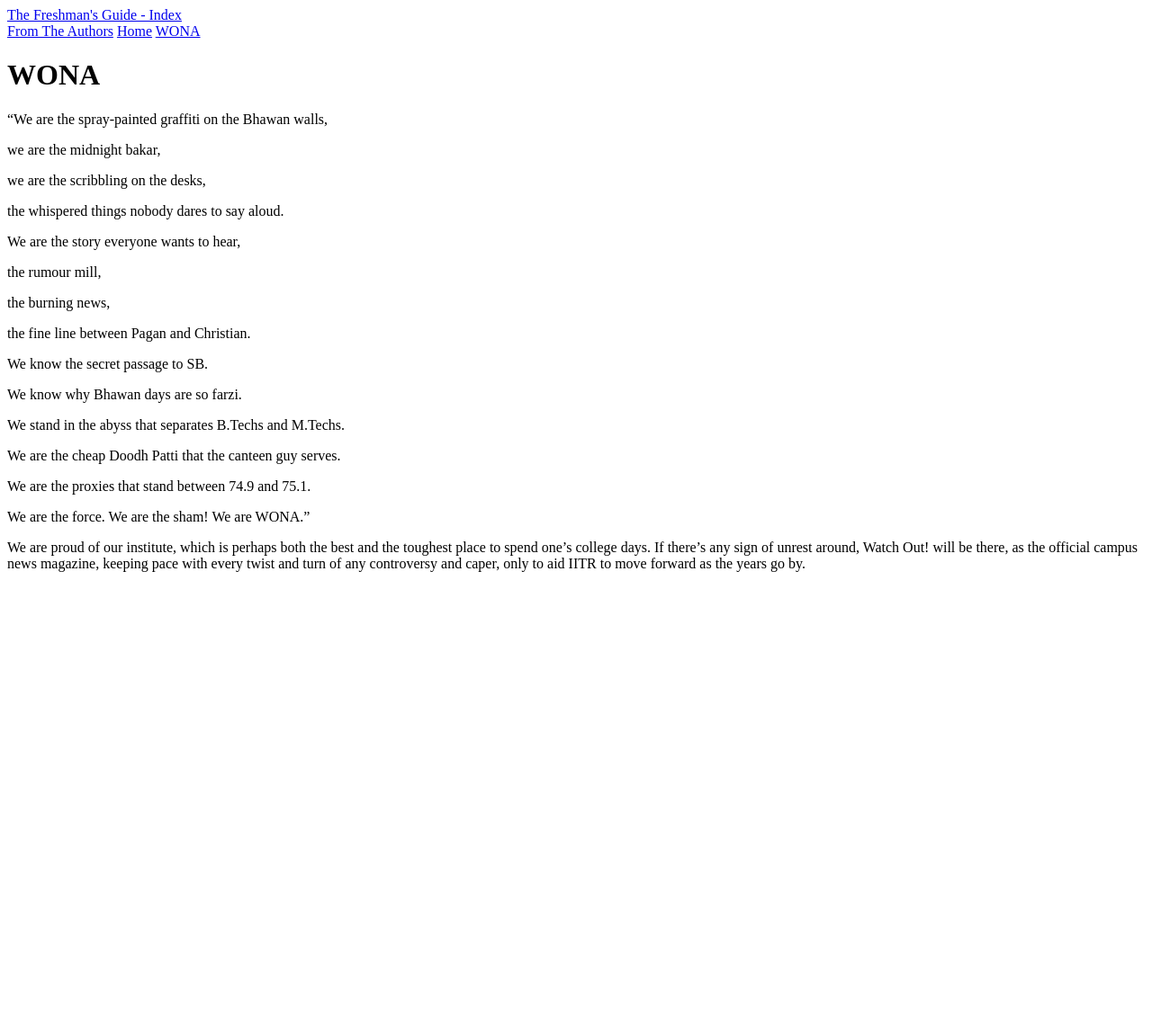
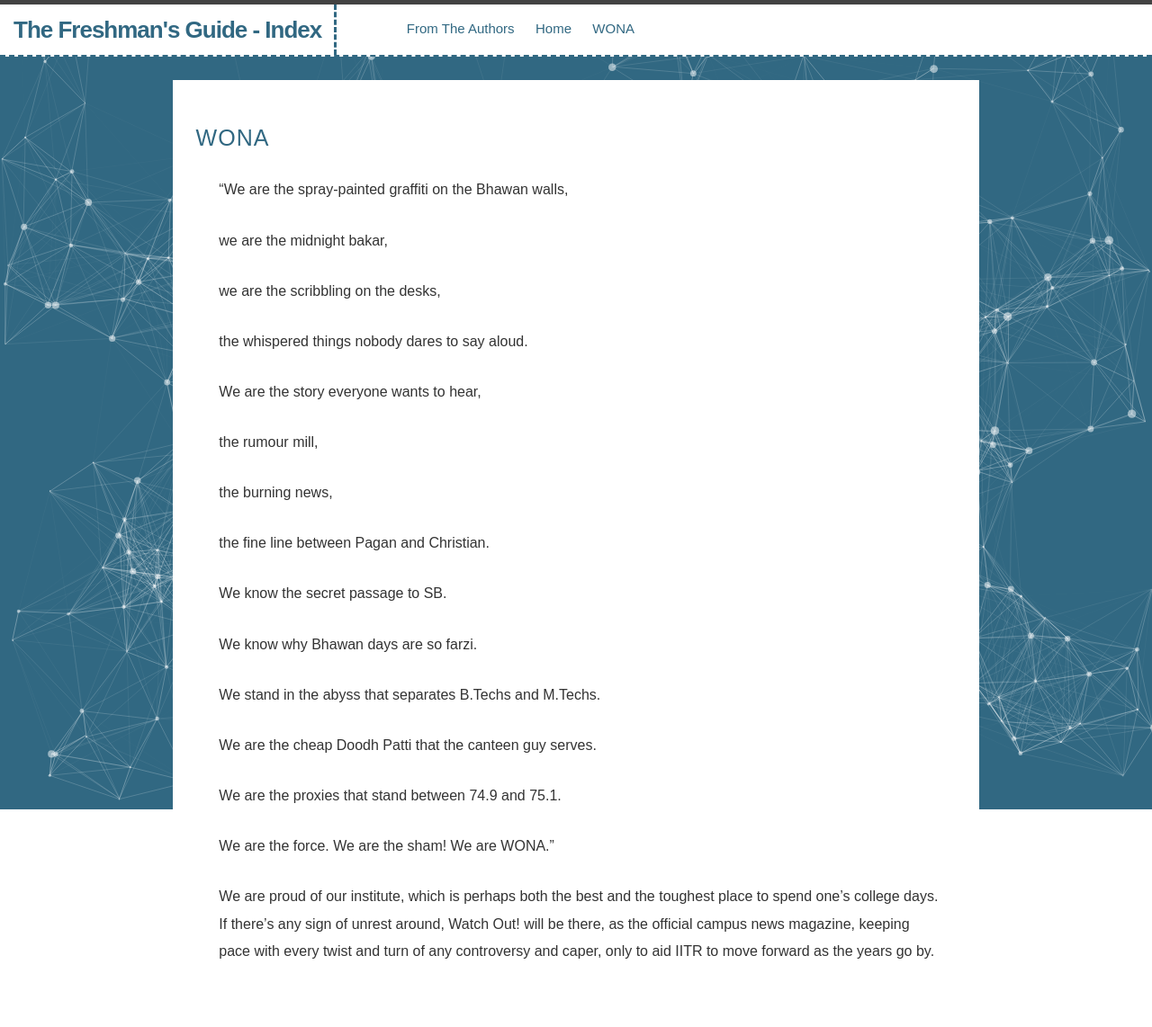
Before and after one commit to ankg/TheFreshmenGuide-WONA, a Jekyll site: the page built from wona.md, in a window 1280 px wide. Shown: the whole page at 90% size. Built offline with Jekyll 4.4.1, drawn with Linux system fonts in a browser that asks for light colours; Markdown is read by kramdown in place of the engine named in the settings; before the commit the page ends 900 px from its top, so only the background shows below that.

Commit message:
Fixes links

```diff
--- a/_config.yml
+++ b/_config.yml
@@ -7,7 +7,7 @@
   Google search results) and in your feed.xml site description.
 highlighter: pygments
 baseurl: "guide.wona.co.in" # the subpath of your site, e.g. /blog/
-url: "wona.co.in" # the base hostname & protocol for your site
+url: "" # the base hostname & protocol for your site
 github_username:  ankg
 
 # Build settings
--- a/_includes/footer.html
+++ b/_includes/footer.html
@@ -17,6 +17,6 @@
     </div>-->
 
   </div>
-  <script src="{{ "/js/particles.js" | prepend: site.baseurl }}"></script>
-  <script src="{{ "/js/app.js" | prepend: site.baseurl }}"></script>
+  <script src="/js/particles.js"></script>
+  <script src="/js/app.js"></script>
 </footer>
--- a/_includes/head.html
+++ b/_includes/head.html
@@ -5,14 +5,14 @@
 
   <title>{% if page.title %}{{ page.title }}{% else %}{{ site.title }}{% endif %}</title>
   <meta name="description" content="{% if page.excerpt %}{{ page.excerpt | strip_html | strip_newlines | truncate: 160 }}{% else %}{{ site.description }}{% endif %}">
-  		<link rel="stylesheet" href="{{ "/css/main.css" | prepend: site.baseurl }}">
-		<link rel="stylesheet" type="text/css" href="{{ "/css/common.css" | prepend: site.baseurl }}"  />
-    <link rel="stylesheet" type="text/css" href="{{ "/css/style2.css" | prepend: site.baseurl }}" />
-    <link rel="stylesheet" type="text/css" href="{{ "/css/post.css" | prepend: site.baseurl }}" />
-    <link rel="stylesheet" type="text/css" href="{{ "/css/header.css" | prepend: site.baseurl }}" />
-    <link rel="stylesheet" type="text/css" href="{{ "/css/departments.css" | prepend: site.baseurl }}" />
+  	<link rel="stylesheet" type="text/css" href="/css/main.css" />
+		<link rel="stylesheet" type="text/css" href= "/css/common.css" />
+    <link rel="stylesheet" type="text/css" href="/css/style2.css" />
+    <link rel="stylesheet" type="text/css" href="/css/post.css" />
+    <link rel="stylesheet" type="text/css" href="/css/header.css" />
+    <link rel="stylesheet" type="text/css" href= "/css/departments.css" />
 		<link href='http://fonts.googleapis.com/css?family=Open+Sans:300,700' rel='stylesheet' type='text/css' />
-		<script type="text/javascript" src="{{ "/js/modernizr.custom.79639.js" | prepend: site.baseurl }}"></script>
-		<link rel="stylesheet" href="{{ "/css/particles.css" | prepend: site.baseurl }}">
+		<script type="text/javascript" src= "/js/modernizr.custom.79639.js"></script>
+		<link rel="stylesheet" href="/css/particles.css">
 		<!--[if lte IE 8]><style>.main{display:none;} .support-note .note-ie{display:block;}</style><![endif]-->
 </head>
```
